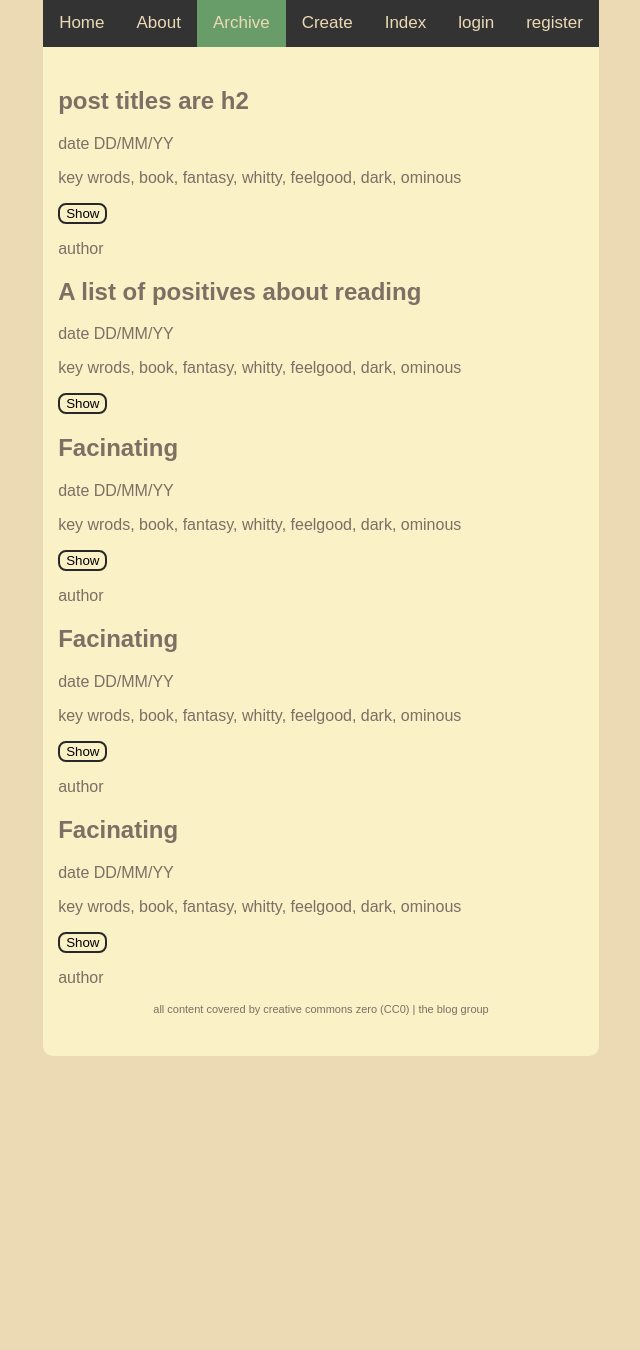
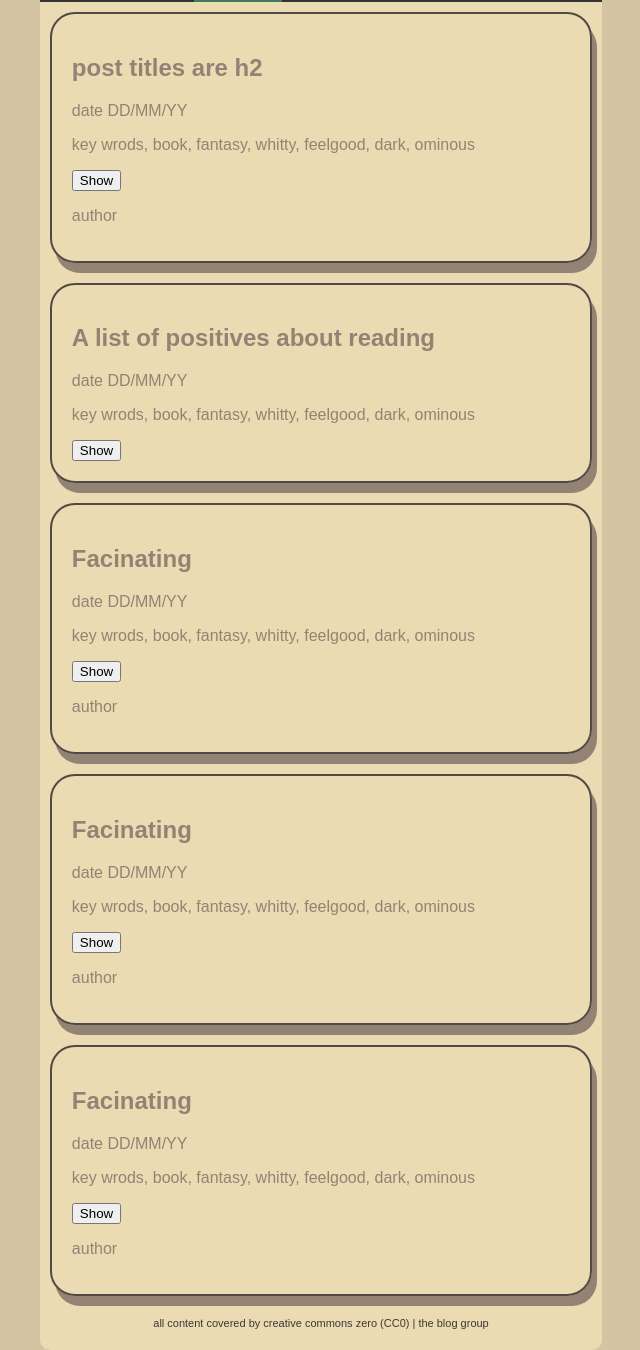
Before and after one commit to C-Snodgrass/KIT202_team_07, a PHP site: page /archive.html in a window 1280 px wide. Shown: the part 472-1822 px from the top of the page, without its empty margins (319-959 px from the left). Before the commit the page ends 1528 px from the top, so only its background shows below. Run offline with PHP 8.4, Linux system fonts and the light colour scheme.

Commit message:
Revert "made changes"
This reverts commit 11767730d7fc5b5e4cd3be1b5988071142849b95.

```diff
--- a/archive.html
+++ b/archive.html
@@ -19,10 +19,11 @@
         <script src="script.js" defer></script>
         <link rel="stylesheet" href="style.css">
         <meta name="author" content="Chris Snodgrass">
+        <meta name="author" content="Fraser Miller">
         <title>"Book Archive"</title>
     </head>
 
-    <body>
+    <body class = "light">
         <div id="container">
             <div class = "header">
                 <img src="images/wall_of_books_thin.jpg" alt="book_shelf"/>
@@ -38,16 +39,15 @@
                 <a href="create.html">Create</a>
                 <a href="index.html">Index</a>
                 <a href="login.html">login</a>
-                <a href="register.html">register</a>
+                <a href="register.html">Register</a>
             </div>        <!-- lets put our nav bar here -->
-            <div id="archivedContent">
-                <div>
+
+            <div class = "archivedArticle">
                 <h2>post titles are h2</h2>
                 <p>date DD/MM/YY</p>
                 <p>key wrods, book, fantasy, whitty, feelgood, dark, ominous</p>
 
-                    <button class="archiveBtn" id= "showHideBtn1">Show</button>
-                    <div class="archiveBox hide">
+                <button id= "showHideBtn1">Show</button>
                 <p id="showHideContent1">
                     Lorem ipsum dolor sit amet, consectetur adipiscing elit, sed do eiusmod tempor incididunt ut labore et dolore
                     magna aliqua. Ut enim ad minim veniam, quis nostrud exercitation ullamco laboris nisi ut aliquip ex ea com-
@@ -55,29 +55,25 @@
                     pari-atur. Excepteur sint occaecat cupidatat non proident, sunt in culpa qui officia deserunt mollit anim id
                     est labo-rum.
                 </p>
-                    </div>
                 <p>author</p>
             </div>
-                <div>
+            <div class = "archivedArticle">
                 <h2>A list of positives about reading</h2>
                 <p>date DD/MM/YY</p>
                 <p>key wrods, book, fantasy, whitty, feelgood, dark, ominous</p>
-                    <button class="archiveBtn" id="showHideBtn2"> Show</button>
-                    <div class="archiveBox hide">
+                <button id="showHideBtn2"> Show</button>
                 <ul id="showHideContent2">
                     <li>Lorem</li>
                     <li>Ipsum</li>
                     <li>Dolor</li>
                 </ul>
             </div>
-                </div>
-                <div>
+            <div class = "archivedArticle">
                 <h2>Facinating</h2>
                 <p>date DD/MM/YY</p>
                 <p>key wrods, book, fantasy, whitty, feelgood, dark, ominous</p>
 
-                    <button class="archiveBtn" id="showHideBtn3"> Show</button>
-                    <div class="archiveBox hide">
+                <button id="showHideBtn3"> Show</button>
                 <p id="showHideContent3">
                     Lorem ipsum dolor sit amet, consectetur adipiscing elit, sed do eiusmod tempor incididunt ut labore et dolore
                     magna aliqua. Ut enim ad minim veniam, quis nostrud exercitation ullamco laboris nisi ut aliquip ex ea com-
@@ -85,16 +81,14 @@
                     pari-atur. Excepteur sint occaecat cupidatat non proident, sunt in culpa qui officia deserunt mollit anim id
                     est labo-rum.
                 </p>
-                    </div>
                 <p>author</p>
             </div>
-                <div>
+            <div class = "archivedArticle">
                 <h2>Facinating</h2>
                 <p>date DD/MM/YY</p>
                 <p>key wrods, book, fantasy, whitty, feelgood, dark, ominous</p>
 
-                    <button class="archiveBtn" id="showHideBtn4"> Show</button>
-                    <div class="archiveBox hide">
+                <button id="showHideBtn4"> Show</button>
                 <p id="showHideContent4">
                     Lorem ipsum dolor sit amet, consectetur adipiscing elit, sed do eiusmod tempor incididunt ut labore et dolore
                     magna aliqua. Ut enim ad minim veniam, quis nostrud exercitation ullamco laboris nisi ut aliquip ex ea com-
@@ -102,16 +96,14 @@
                     pari-atur. Excepteur sint occaecat cupidatat non proident, sunt in culpa qui officia deserunt mollit anim id
                     est labo-rum.
                 </p>
-                    </div>
                 <p>author</p>
             </div>
-                <div>
+            <div class = "archivedArticle">
                 <h2>Facinating</h2>
                 <p>date DD/MM/YY</p>
                 <p>key wrods, book, fantasy, whitty, feelgood, dark, ominous</p>
 
-                    <button class="archiveBtn" id="showHideBtn5"> Show</button>
-                    <div class="archiveBox hide">
+                <button id="showHideBtn5"> Show</button>
                 <p id="showHideContent5">
                     Lorem ipsum dolor sit amet, consectetur adipiscing elit, sed do eiusmod tempor incididunt ut labore et dolore
                     magna aliqua. Ut enim ad minim veniam, quis nostrud exercitation ullamco laboris nisi ut aliquip ex ea com-
@@ -119,14 +111,13 @@
                     pari-atur. Excepteur sint occaecat cupidatat non proident, sunt in culpa qui officia deserunt mollit anim id
                     est labo-rum.
                 </p>
-                    </div>
                 <p>author</p>
             </div>
+
             <footer>
                 <p>all content covered by creative commons zero (CC0) | the blog group</p>
             </footer>
         </div>
-        </div>
     </body>
 
 </html>
--- a/style.css
+++ b/style.css
@@ -1,71 +1,182 @@
 /* Color Palette... gruvbox - light dim / desaturated */
-:root{
-    --background: #fbf1c7;
-    --background-darker: #ebdab4;
-    --red:    #cc2412;
-    --green:  #98971a;
-    --yellow: #d79921;
-    --blue:   #458598;
-    --purple: #b16286;
-    --aqua:   #689d6a;
-    --orange: #d65d0e;
-    --gray:   #7c6f64;
-    --beige: #EBDAB4;
-    --dark-black: #282828;
+/* :root{ */
+/*     --background: #fbf1c7; */
+/*     --background-darker: #ebdab4; */
+/*     --red:    #cc2412; */
+/*     --green:  #98971a; */
+/*     --yellow: #d79921; */
+/*     --blue:   #458598; */
+/*     --purple: #b16286; */
+/*     --aqua:   #689d6a; */
+/*     --orange: #d65d0e; */
+/*     --gray:   #7c6f64; */
+/*     --beige: #EBDAB4; */
+/*     --dark-black: #282828; */
+/* } */
 
+/* this is chris playing around with the light and dark modes
+*  there are too many colours at the moment, we can cull anything we don't use
+* */
+.light{
+  --bg_h: #f9f5d7;
+  --bg:   #fbf1c7;
+  --bg_s: #f2e5bc;
+  --bg1:  #ebdbb2;
+  --bg2:  #d5c4a1;
+  --bg3:  #bdae93;
+  --bg4:  #a89984;
+
+  --fg:  #282828;
+  --fg1: #3c3836;
+  --fg2: #504945;
+  --fg3: #665c54;
+  --fg4: #7c6f64;
+
+  --red:    #9d0006;
+  --green:  #79740e;
+  --yellow: #b57614;
+  --blue:   #076678;
+  --purple: #8f3f71;
+  --aqua:   #427b58;
+  --orange: #af3a03;
+  --gray:   #928374;
+
+  --red-dim:    #cc2412;
+  --green-dim:  #98971a;
+  --yellow-dim: #d79921;
+  --blue-dim:   #458598;
+  --purple-dim: #b16286;
+  --aqua-dim:   #689d6a;
+  --orange-dim: #d65d0e;
+  --gray-dim:   #7c6f64;
 }
 
-.box {
-    opacity: 0;
-    height: 0;
-    width: 0;
-    border: 0;
-    padding-left: 5px;
-    padding-right: 5px;
-    overflow: hidden;
+.dark{
+  --bg_h: #1d2021;
+  --bg:   #282828;
+  --bg_s: #32302f;
+  --bg1:  #3c3836;
+  --bg2:  #504945;
+  --bg3:  #665c54;
+  --bg4:  #7c6f64;
+
+  --fg:  #fbf1c7;
+  --fg1: #ebdbb2;
+  --fg2: #d5c4a1;
+  --fg3: #bdae93;
+  --fg4: #a89984;
+
+  --red:    #fb4934;
+  --green:  #b8bb26;
+  --yellow: #fabd2f;
+  --blue:   #83a598;
+  --purple: #d3869b;
+  --aqua:   #8ec07c;
+  --gray:   #928374;
+  --orange: #fe8019;
+
+  --red-dim:    #cc2412;
+  --green-dim:  #98971a;
+  --yellow-dim: #d79921;
+  --blue-dim:   #458588;
+  --purple-dim: #b16286;
+  --aqua-dim:   #689d6a;
+  --gray-dim:   #a89984;
+  --orange-dim: #d65d0e;
 }
-
-.show {
-    transition: opacity 1s ease-in-out;
-    opacity: 1;
-    height: auto;
-    width: auto;
-    border: 2px;
-    border-color: var(--background-darker);
-    border-style: solid;
-    background-color: white;
-}
-
-.hide {
-    opacity: 0;
-    height: 0;
-    width: 0;
-    border: 0;
-    padding-left: 5px;
-    padding-right: 5px;
-    overflow: hidden
-}
-
 /*
 * can call colours by their variable...
 * e.g.
 * body{ background-color: var(--background)}
 */
 
-/*
-- The background color is #c3c3c3
-- All content should be centered
-- The top margin is 50px and the left and right are automatic
-*/
+/* theme toggle styling
+*
+*  ttps://bootcamp.uxdesign.cc/create-a-dark-mode-for-your-website-d62e73a4275d
+* */
+
+.toggle {
+  position: relative;
+  margin-bottom: 24px;
+  user-select: none;
+}
+
+.toggle-input {
+  position: absolute;
+  top: 0;
+  left: 0;
+  opacity: 0;
+  user-select: none;
+}
+
+.content:hover .toggle-icon {
+  animation: wiggle 1s linear;
+}
+
+.toggle-icon {
+  width: 28px;
+  user-select: none;
+}
+
+.toggle-label {
+  display: flex;
+  align-items: center;
+  justify-content: center;
+  cursor: pointer;
+  border: 3px solid var(--green-dim);
+  padding: 4px;
+  border-radius: 50px;
+  width: 100px;
+  margin: 0 auto;
+  background-color: var(--orange-dim);
+  transition: all 0.3s ease;
+  user-select: none;
+}
+
+
+
 body {
-    background-color: var(--background-darker);
+    background-color: var(--bg2);
     margin-top:50px;
     margin-left: auto;
     margin-right: auto;
+    display: flex;
+    flex-direction:column;
     justify-content:center;
-    display: flex;
+    align-items:center;
+    margin:0;
+    transition: var(--transition-delay);
 }
 
+.theme-toggle-button {
+    background-color: var(--blue);
+    fill:  var(--orange);
+
+    display: flex;
+    justify-content: center;
+    align-items: center;
+    cursor: pointer;
+    padding: .5em 1em;
+    border-radius: .3em;
+    border: none;
+    outline: none;
+}
+.theme-toggle-button:hover{
+    background-color: var(-- red);
+    fill: var(--red);
+
+}
+
+
+
+.archivedArticle{
+    border: 2px solid var(--fg2);
+    border-radius:25px;
+    padding:20px;
+    margin: 10px;
+    box-shadow: 5px 10px;
+
+}
 /*
 A 'wrapper' for all content
 
@@ -77,13 +188,14 @@
 - The max width is 800px
 */
 #container {
-    background-color: var(--background);
+    background-color: var(--bg1);
     font-family: Arial, Helvetica, sans-serif;
     border-radius:10px;
     padding-bottom:10px;
     max-width:800px;
     display: flex;
     flex-direction: column;
+    min-height: 100vh;
     color: var(--gray);
 }
 
@@ -135,20 +247,22 @@
     text-transform:uppercase;
 }
 
-/* Add a black background color to the top navigation */
+/* top navagation styling */
 .topnav {
     display:flex;
     justify-content:center;
     background-color: #333;
-    overflow: hidden;
+    position: sticky;
+    position: -webkit-sticky;
+    top: 0;
+    width: 100%;
 }
-
 
 
 /* Style the links inside the navigation bar */
 .topnav a {
     float: left;
-    color: var(--beige);
+    color: var(--yellow-dim);
     text-align: center;
     padding: 14px 16px;
     text-decoration: none;
@@ -159,12 +273,13 @@
 .topnav a:hover {
     background-color: var(--green);
     color: var(--dark-black);
+    color: var(--fg);
 }
 
 /* Add a color to the active/current link */
 .topnav a.active {
     background-color: var(--aqua);
-    color: var(--beige);
+    color: var(--fg);
 }
 
 /*
@@ -205,9 +320,9 @@
     margin-bottom:10px;
 }
 
-.blog-posts footer{
+footer{
     font-size:11px;
-    text-decoration-color:#555555;
+    color:var(--fg1);
     text-align: center;
 }
 
@@ -294,106 +409,3 @@
 
     box-sizing: border-box;
 }
-
-.archiveBtn {
-    background-color: inherit;
-    cursor: pointer;
-    border-color: var(--dark-black);
-    border-radius: 8px;
-    border-style: solid;
-}
-
-.aboutBtn {
-    background-color: inherit;
-    cursor: pointer;
-    border-color: var(--dark-black);
-    border-radius: 8px;
-    border-style: solid;
-}
-
-#archivedContent {
-    margin-top:20px;
-    margin-bottom:20px;
-    margin-left:15px;
-    margin-right:15px;
-}
-
-#archivedContent footer {
-    font-size:11px;
-    text-decoration-color:#555555;
-    text-align: center;
-}
-
-#aboutContent {
-    margin-top:20px;
-    margin-bottom:20px;
-    margin-left:15px;
-    margin-right:15px;
-}
-
-#aboutContent footer {
-    font-size:11px;
-    text-decoration-color:#555555;
-    text-align: center;
-}
-
-#aboutContent h2{
-    margin-top: 30px;
-    margin-bottom: 15px;
-    font-size: 30px;
-    font-weight:bold;
-    text-transform:uppercase;
-    color:var(--orange);
-}
-
-#aboutPageAnswers h3{
-    font-weight: bold;
-    font-size: 24px;
-    color: var(--blue);
-    display: inline-block;
-    margin-bottom: 5px;
-    margin-top: 5px;
-    vertical-align: middle;
-}
-
-#groupHeading{
-    margin-top: 0px;
-    margin-bottom: 0px;
-    font-size: 24px;
-    font-weight:bold;
-    text-transform:uppercase;
-    color:var(--green);
-}
-
-#groupAnswerHeading {
-    margin-top: 0px;
-    margin-bottom: 20px;
-    font-size: 22px;
-    font-weight:bold;
-    text-transform:uppercase;
-    color:var(--dark-black);
-}
-
-#studentNameId {
-    font-size: 18px;
-    color: var(--dark-black)
-}
-
-.studentName {
-    text-align: left;
-}
-.studentId {
-    text-align: left;
-    text-indent: 16px;
-}
-
-#aboutPageAnswers p{
-    font-size: 16px;
-    color: var(--gray);
-}
-
-#aboutPageAnswers h4{
-    font-size: 20px;
-    color: var(--dark-black);
-    margin: 5px;
-}
```
Also changed, not shown: about.html (+6 -147 lines), script.js (+86 -50 lines). Lines whose indentation alone changed are shown as unchanged.
